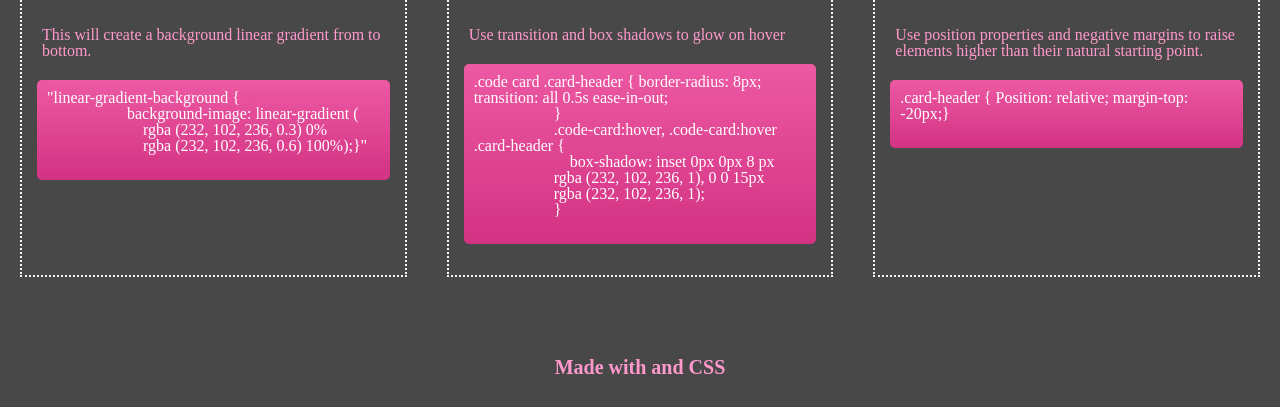
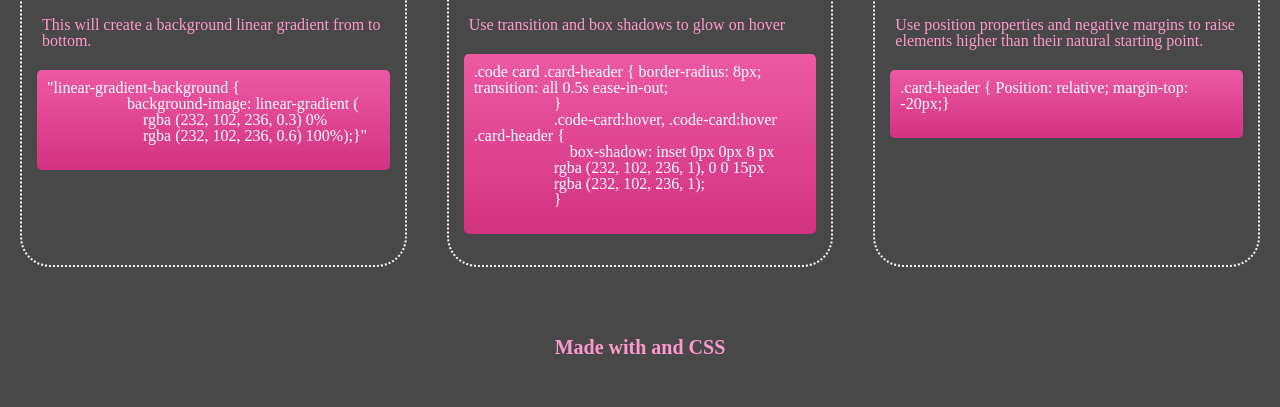
Before and after one commit to noeamelya/CSS_Snippet_CS, a plain HTML site: page index.html in a window 1280 px wide. Shown: the part 574-981 px from the top of the page. Drawn offline with Linux system fonts and the light colour scheme.

```diff
--- a/css/style.css
+++ b/css/style.css
@@ -59,13 +59,13 @@
 .card {
     flex: 1 1 300px;
     border: 2px dotted whitesmoke;
-    border-radius: 30px
+    border-radius: 30px;
     color: var(--accent);
     padding: 0 15px 15px;
     margin: 0 20px 50px;
     box-sizing: border-box;
     display: flex;
-    flex-direction: column
+    flex-direction: column;
     margin-bottom: 40px;
 
 
@@ -165,17 +165,3 @@
     body {display: none;}
 
   }
-
-  @media only screen and (max-width: 600px){
-    body {
-      position: static;
-      margin: 20px;
-
-  }
-
-}
-
-@media only screen and (max-width: 600px){
-    body {
-      position: static;
-      margin: 20px;
```
